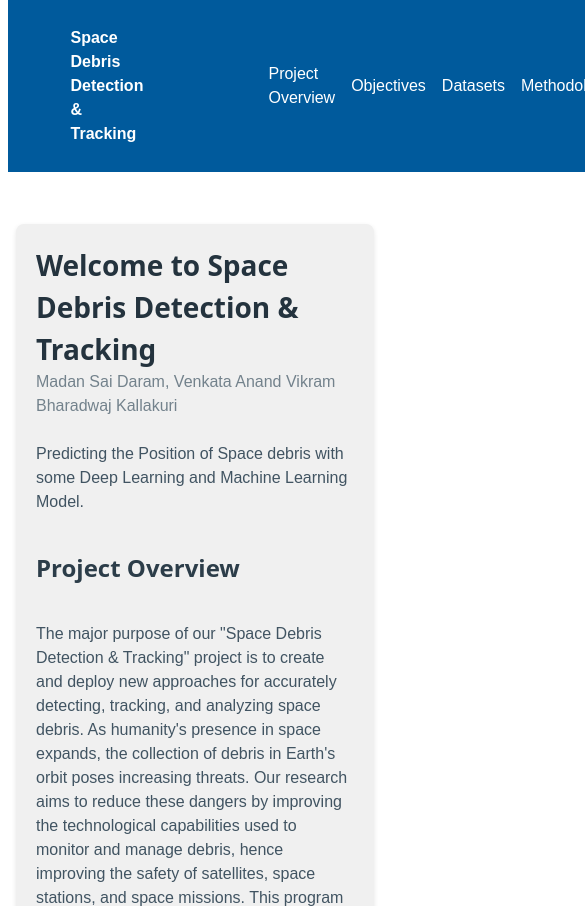
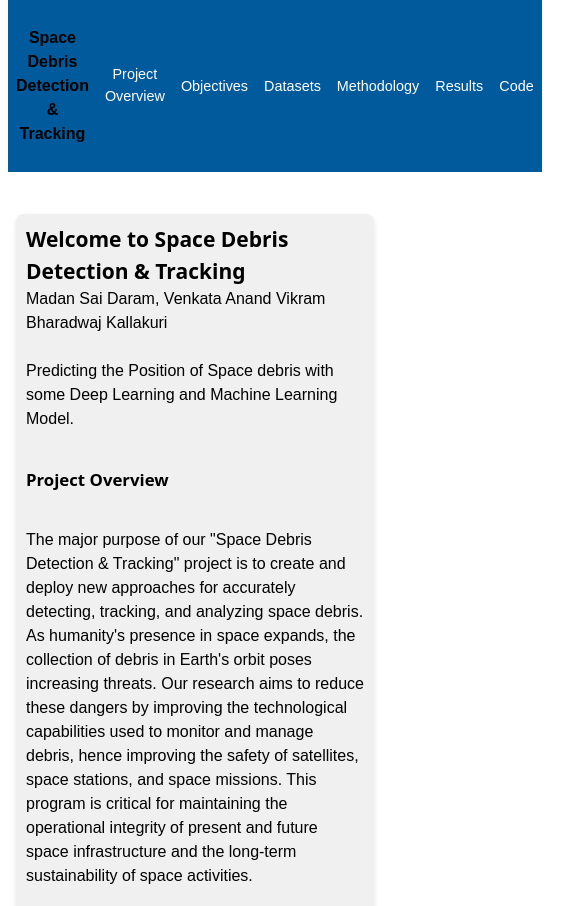
Before and after one commit to KVB02/Space-Debris-Detection-Tracking, a plain HTML site: page index.html in a window 390 px wide. Shown: the top 906 px of the page, 585 px wide, since content can reach past the window. Drawn offline with nearby package versions, Linux system fonts and the light colour scheme.

Commit message:
Add files via upload

```diff
--- a/index.html
+++ b/index.html
@@ -6,6 +6,23 @@
   <meta name="viewport" content="width=device-width, initial-scale=1">
   <link rel="stylesheet" href="https://cdn.jsdelivr.net/npm/@picocss/pico@1/css/pico.min.css">
   <style>
+    * {
+
+      a,
+      p,
+      h1,
+      h2,
+      h3,
+      h4,
+      h5,
+      h6,
+      td,
+      div,
+      li {
+        color: black;
+      }
+    }
+
     table {
       border-collapse: collapse;
       width: 100%;
@@ -33,6 +50,8 @@
 
     body {
       font-family: Arial, sans-serif;
+      color: black;
+      /* Dark text color */
     }
 
     nav ul {
@@ -57,6 +76,7 @@
     }
 
     section {
+
       margin: 20px 0;
       padding: 20px;
       border-radius: 8px;
@@ -75,6 +95,87 @@
       color: white;
       text-align: center;
       padding: 10px;
+    }
+
+    @media only screen and (max-width: 768px) {
+      nav ul {
+        padding: 0;
+        text-align: center;
+      }
+
+      nav ul li {
+        display: block;
+        margin: 10px 0;
+      }
+
+      table {
+        width: 100%;
+        overflow-x: auto;
+        display: block;
+      }
+
+      th,
+      td {
+        white-space: nowrap;
+        padding: 8px;
+      }
+
+      section {
+        padding: 15px;
+        margin: 10px 0;
+      }
+    }
+
+    @media only screen and (max-width: 480px) {
+      h2 {
+        font-size: 1.5em;
+      }
+
+      h3 {
+        font-size: 1.2em;
+      }
+
+      nav ul li a {
+        font-size: 0.9em;
+      }
+
+      body {
+        font-size: 14px;
+      }
+
+      section {
+        padding: 10px;
+      }
+    }
+
+    @media only screen and (min-width: 1280px) {
+
+      body {
+        font-family: Arial, sans-serif;
+        color: blue;
+        /* Dark text color */
+      }
+
+      nav ul {
+        padding: 10px 20px;
+        /* More padding for a wider layout */
+      }
+
+      section {
+        padding: 25px;
+        /* More padding inside sections for aesthetic spacing */
+      }
+
+      table {
+        font-size: 16px;
+        /* Larger font size for tables for easier reading */
+      }
+
+      h2,
+      h3 {
+        margin-top: 0.5em;
+        margin-bottom: 0.5em;
+      }
     }
   </style>
   <script>
```
Also changed, not shown: replit_zip_error_log.txt.
